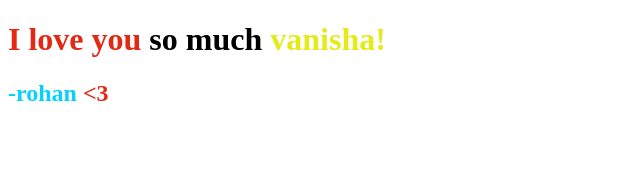
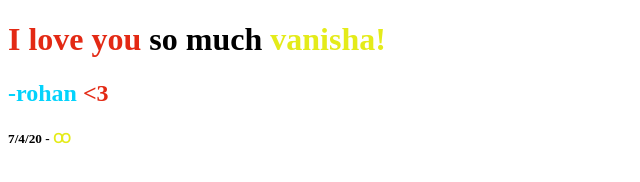
Before and after one commit to Rohannnayak/vanishanayak.github.io, a plain HTML site: page index.html in a window 1280 px wide. Shown: the full height of the page, 0-640 px from the left. Drawn offline with Linux system fonts and the light colour scheme.

Commit message:
Update index.html

```diff
--- a/index.html
+++ b/index.html
@@ -10,7 +10,10 @@
   <span style="color: #000000">so much</span>
   <span style="color: #e4eb1a">vanisha!</span>
 <h2 style="color:#03d3fc">-rohan</span>
-<span style="color: #e32914"><3</span>
+   <span style="color: #e32914;"><3</span>
+<h5 style="color:#000000">7/4/20</span>
+   <span style="color: #000000">-</span>
+   <span style="color: #e4eb1a">Ꝏ</span>
 
 </body>
 </html>
```
